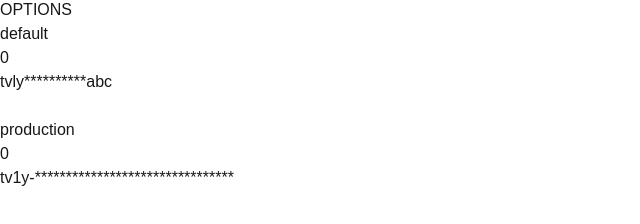
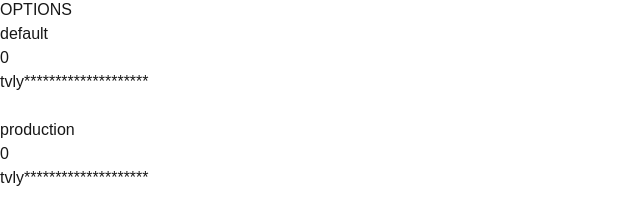
Before and after one commit to shisukeUrahara/cursor-api-key-manager, a Next.js app: page /dashboard in a window 1280 px wide. Shown: the part 266-490 px from the top of the page, without its empty margins (0-640 px from the left). Built offline with nearby package versions, Linux system fonts and the light colour scheme.

Commit message:
minor changes in display api key logic

```diff
--- a/src/app/dashboard/page.js
+++ b/src/app/dashboard/page.js
@@ -14,15 +14,15 @@ const DUMMY_KEYS = [
     name: 'default',
     createdAt: '2024-01-15',
     key: 'tvly1234bakjdgskahcisabc',
-    displayKey: 'tvly**********abc',
+    displayKey: 'tvly********************',
     limit: 1000
   },
   {
     id: 2,
     name: 'production',
     createdAt: '2024-01-20',
-    key: 'tv1y-********************************',
-    displayKey: 'tv1y-********************************',
+    key: 'tvly5678xyzwpqrstuvmnop',
+    displayKey: 'tvly********************',
     limit: 1000
   },
 ];
--- a/src/components/ApiKeysList.js
+++ b/src/components/ApiKeysList.js
@@ -38,9 +38,9 @@ export default function ApiKeysList({
               title={visibleKeys.has(key.id) ? "Hide API Key" : "Show API Key"}
             >
               {visibleKeys.has(key.id) ? (
+                <EyeIcon className="w-5 h-5" />
+              ) : (
                 <EyeSlashIcon className="w-5 h-5" />
-              ) : (
-                <EyeIcon className="w-5 h-5" />
               )}
             </button>
 
```
